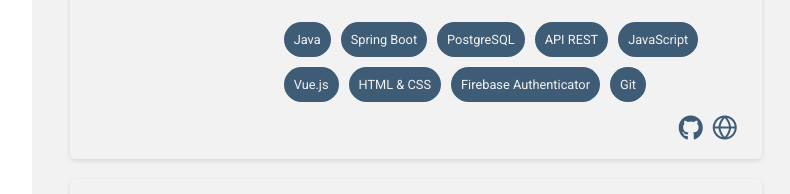
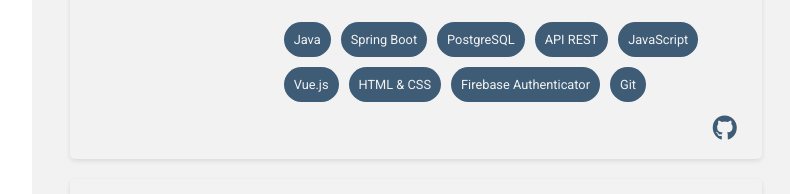
Before and after one commit to Da-rc/PortfolioPersonal, a Vue app: page / in a window 1280 px wide. Shown: the part 1865-2059 px from the top of the page, without its empty margins (480-1270 px from the left). Built offline with nearby package versions, Linux system fonts and the light colour scheme.

Commit message:
url web de proyecto modificada

```diff
--- a/src/idiomas/es.js
+++ b/src/idiomas/es.js
@@ -34,8 +34,8 @@
         {id: 2, titulo: 'Web gestión interna', texto: "Una web ficticia de gestión interna de oficinas y usuarios. El back está " +
                     "desarrollado en Java y Spring Boot para la creación de una API REST, siguiendo una arquitectura hexagonal para proporcionar flexibilidad y escalabilidad. " +
                     "Se utiliza una base de datos PostgreSQL para el almacenamiento de datos. El front está desarrollado con el framework Vue.js con un diseño funcional, limpio " +
-                    "e intuitivo. Se implementa Firebase Authenticator para el login y la autorización de petciones POST, PUT y DELETE. ", github: "https://github.com/Da-rc/Mock-WebEmpresarial",
-            web: 'https://mock-webempresarial-production.up.railway.app/',
+                    "e intuitivo. Se implementa Firebase Authenticator para el login y la autorización de petciones POST, PUT y DELETE. ",
+            github: "https://github.com/Da-rc/Mock-WebEmpresarial",
             imagen: '/empleados.png',
             keys: [
                 {nombre: 'Java'},
```
Also changed, not shown: 5 other files (tests, documents, lock files or other folders).
